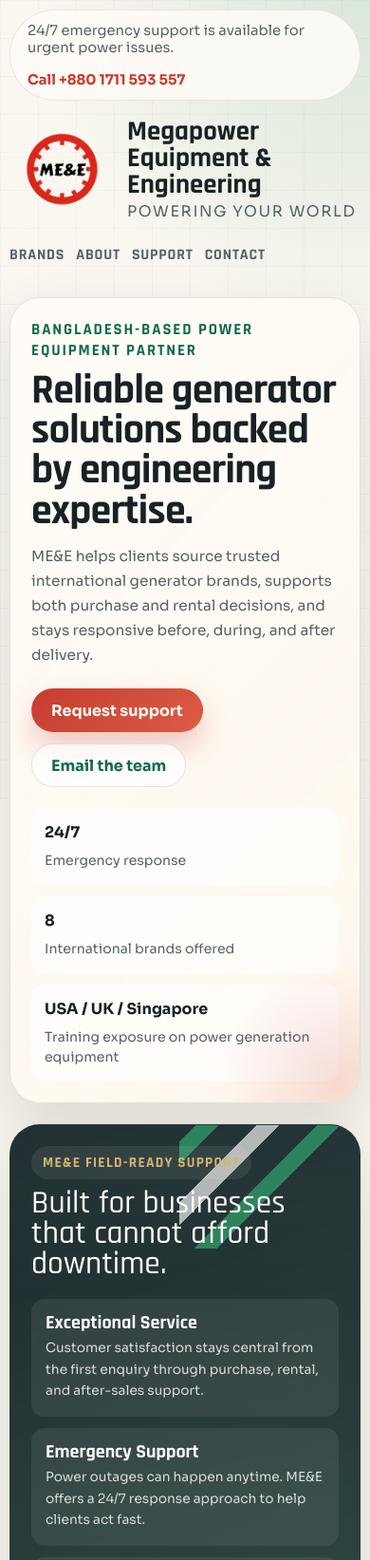
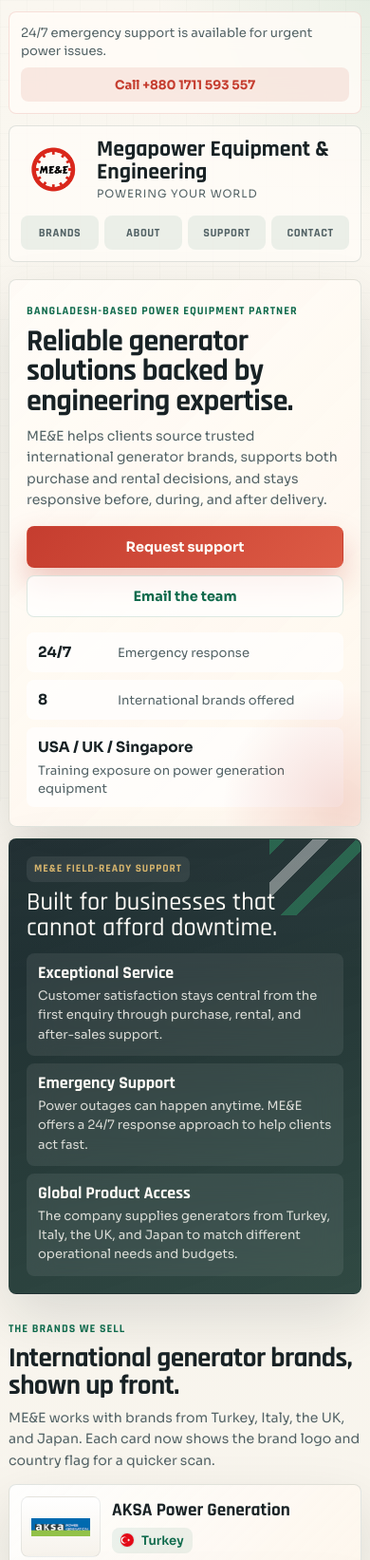
Before and after one commit to Nayab-23/me-e, a website: page index.html in a window 390 px wide. Shown: the top 1643 px of the page at 95% size. Drawn offline with Linux system fonts and the light colour scheme.

Commit message:
Improve mobile layout

```diff
--- a/styles.css
+++ b/styles.css
@@ -514,6 +514,10 @@
   font-weight: 700;
 }
 
+.owner-card .section-text + .section-text {
+  margin-top: 12px;
+}
+
 .owner-principle {
   margin-top: 18px;
 }
@@ -816,9 +820,20 @@
 }
 
 @media (max-width: 760px) {
+  body {
+    background:
+      radial-gradient(circle at top right, rgba(47, 149, 102, 0.10), transparent 14rem),
+      linear-gradient(180deg, #faf7f0 0%, var(--bg) 100%);
+  }
+
+  body::before {
+    background-size: 28px 28px;
+    opacity: 0.55;
+  }
+
   .page-shell {
-    width: min(100% - 20px, 1180px);
-    padding-top: 10px;
+    width: min(100% - 24px, 1180px);
+    padding: 12px 0 28px;
   }
 
   .topline,
@@ -833,6 +848,26 @@
     grid-template-columns: 1fr;
   }
 
+  .topline {
+    display: grid;
+    gap: 8px;
+    padding: 12px;
+    margin-bottom: 12px;
+    border-radius: 8px;
+    font-size: 0.82rem;
+    line-height: 1.45;
+  }
+
+  .topline a {
+    display: inline-flex;
+    align-items: center;
+    justify-content: center;
+    min-height: 36px;
+    padding: 0 12px;
+    border-radius: 8px;
+    background: rgba(197, 61, 47, 0.10);
+  }
+
   .topline,
   .site-header,
   .site-footer {
@@ -840,9 +875,62 @@
     align-items: flex-start;
   }
 
+  .site-header {
+    gap: 14px;
+    margin-bottom: 18px;
+    padding: 12px;
+    border: 1px solid var(--line);
+    border-radius: 8px;
+    background: rgba(255, 252, 247, 0.82);
+  }
+
+  .brand {
+    display: grid;
+    grid-template-columns: 68px minmax(0, 1fr);
+    gap: 12px;
+    width: 100%;
+  }
+
+  .brand-mark {
+    width: 68px;
+  }
+
+  .brand-text {
+    gap: 3px;
+    min-width: 0;
+  }
+
+  .brand-text strong {
+    font-size: 1.48rem;
+    line-height: 1;
+  }
+
+  .brand-text small {
+    font-size: 0.72rem;
+    line-height: 1.3;
+    letter-spacing: 0.08em;
+  }
+
   .site-nav {
-    flex-wrap: wrap;
+    display: grid;
+    grid-template-columns: repeat(4, minmax(0, 1fr));
+    gap: 6px;
+    width: 100%;
+  }
+
+  .site-nav a {
+    display: grid;
+    place-items: center;
+    min-height: 36px;
+    border-radius: 8px;
+    background: rgba(15, 106, 76, 0.08);
+    font-size: 0.78rem;
+    letter-spacing: 0.04em;
+  }
+
+  .hero {
     gap: 12px;
+    margin-bottom: 12px;
   }
 
   .hero-copy,
@@ -855,12 +943,81 @@
   .contact-panel,
   .contact-card,
   .showcase-shell {
-    padding: 22px;
+    padding: 16px;
+    border-radius: 8px;
+  }
+
+  .hero-copy {
+    padding: 20px 18px;
+  }
+
+  .eyebrow {
+    margin-bottom: 8px;
+    font-size: 0.76rem;
+    line-height: 1.3;
+    letter-spacing: 0.08em;
   }
 
   .hero h1 {
     max-width: 100%;
-    font-size: 2.75rem;
+    margin-bottom: 10px;
+    font-size: 2.18rem;
+    line-height: 0.98;
+  }
+
+  .hero-text,
+  .section-text,
+  .service-card p,
+  .contact-card p,
+  .timeline-card p,
+  .quote-card p,
+  .profile-card figcaption,
+  .owner-intro {
+    font-size: 0.88rem;
+    line-height: 1.6;
+  }
+
+  .hero-actions {
+    display: grid;
+    gap: 8px;
+    margin: 16px 0;
+  }
+
+  .button {
+    width: 100%;
+    min-height: 44px;
+    padding: 0 14px;
+    border-radius: 8px;
+    font-size: 0.9rem;
+  }
+
+  .hero-facts {
+    grid-template-columns: 1fr;
+    gap: 8px;
+  }
+
+  .hero-facts li {
+    display: grid;
+    grid-template-columns: minmax(74px, max-content) minmax(0, 1fr);
+    align-items: center;
+    gap: 10px;
+    padding: 10px 12px;
+    border-radius: 8px;
+    font-size: 0.82rem;
+    line-height: 1.45;
+  }
+
+  .hero-facts strong {
+    margin-bottom: 0;
+    font-size: 0.95rem;
+  }
+
+  .hero-facts li:last-child {
+    display: block;
+  }
+
+  .hero-facts li:last-child strong {
+    margin-bottom: 4px;
   }
 
   .hero-panel-header p,
@@ -868,48 +1025,237 @@
     max-width: 100%;
   }
 
-  .hero-facts {
-    grid-template-columns: 1fr;
+  .hero-panel {
+    padding: 18px;
+  }
+
+  .hero-panel::before {
+    top: -92px;
+    right: -76px;
+    opacity: 0.55;
+    transform: scale(0.72);
+  }
+
+  .hero-panel-header {
+    margin-bottom: 14px;
+  }
+
+  .hero-panel-header span {
+    margin-bottom: 8px;
+    padding: 6px 8px;
+    border-radius: 8px;
+    font-size: 0.72rem;
+    line-height: 1.3;
+  }
+
+  .hero-panel-header p {
+    font-size: 1.65rem;
+    line-height: 1;
+  }
+
+  .hero-panel-grid {
+    gap: 8px;
+  }
+
+  .feature-card {
+    padding: 12px;
+    border-radius: 8px;
+  }
+
+  .feature-card h2 {
+    margin-bottom: 5px;
+    font-size: 1.12rem;
+  }
+
+  .feature-card p {
+    font-size: 0.82rem;
+    line-height: 1.55;
+  }
+
+  .section {
+    margin-top: 24px;
+  }
+
+  .section-heading {
+    margin-bottom: 14px;
+  }
+
+  .section-heading h2 {
+    margin-bottom: 8px;
+    font-size: 2rem;
+    line-height: 1;
   }
 
   .brand-logo-shell {
-    min-height: 96px;
+    min-height: 64px;
+    padding: 10px;
+    border-radius: 8px;
   }
 
-  .brand {
-    gap: 14px;
+  .brands-grid,
+  .timeline,
+  .contact-grid {
+    gap: 10px;
   }
 
-  .brand-mark {
-    width: 110px;
+  .brand-card {
+    display: grid;
+    grid-template-columns: 94px minmax(0, 1fr);
+    align-items: center;
+    gap: 12px;
+    padding: 12px;
   }
 
-  .brand-text {
-    gap: 3px;
+  .brand-logo {
+    max-width: 100px;
+    max-height: 42px;
   }
 
-  .brand-text strong {
-    font-size: 1.8rem;
+  .brand-meta {
+    gap: 8px;
   }
 
-  .brand-text small {
-    font-size: 1rem;
+  .brand-card h3 {
+    font-size: 1.2rem;
+    line-height: 1.05;
+  }
+
+  .brand-origin {
+    padding: 5px 9px;
+    border-radius: 8px;
+    font-size: 0.82rem;
+  }
+
+  .flag-icon {
+    width: 14px;
+    height: 14px;
   }
 
   .showcase-toolbar {
+    gap: 10px;
+    margin-bottom: 12px;
     flex-direction: column;
     align-items: flex-start;
   }
 
+  .showcase-note {
+    font-size: 0.76rem;
+    line-height: 1.3;
+  }
+
+  .showcase-controls {
+    display: grid;
+    grid-template-columns: repeat(2, minmax(0, 1fr));
+    gap: 8px;
+    width: 100%;
+  }
+
+  .showcase-button {
+    width: 100%;
+    min-height: 38px;
+    border-radius: 8px;
+    font-size: 0.82rem;
+  }
+
+  .showcase-track {
+    gap: 12px;
+  }
+
   .showcase-slide {
     min-width: 100%;
+    border-radius: 8px;
   }
 
   .showcase-slide img {
-    height: 220px;
+    height: 170px;
+  }
+
+  .showcase-card-body {
+    gap: 8px;
+    padding: 14px;
+  }
+
+  .showcase-brand {
+    font-size: 0.78rem;
+    line-height: 1.25;
   }
 
   .showcase-card-body h3 {
-    font-size: 1.55rem;
+    font-size: 1.35rem;
+    line-height: 1;
+  }
+
+  .showcase-card-body p:last-child {
+    font-size: 0.86rem;
+    line-height: 1.55;
+  }
+
+  .owner-card {
+    padding: 18px;
+    border-radius: 8px;
+  }
+
+  .owner-label {
+    padding: 6px 8px;
+    border-radius: 8px;
+    font-size: 0.76rem;
+  }
+
+  .owner-name {
+    margin-bottom: 10px;
+    font-size: 2rem;
+    line-height: 1;
+  }
+
+  .quote-card,
+  .timeline-card,
+  .contact-card {
+    padding: 14px;
+  }
+
+  .timeline-card h3,
+  .contact-card h3 {
+    font-size: 1.22rem;
+  }
+
+  .contact-section {
+    margin-top: 26px;
+  }
+
+  .contact-card p,
+  .contact-card a {
+    overflow-wrap: anywhere;
+  }
+
+  .site-footer {
+    gap: 6px;
+    padding: 18px 0 0;
+    font-size: 0.82rem;
   }
 }
+
+@media (max-width: 420px) {
+  .page-shell {
+    width: min(100% - 18px, 1180px);
+  }
+
+  .hero h1 {
+    font-size: 2rem;
+  }
+
+  .section-heading h2 {
+    font-size: 1.82rem;
+  }
+
+  .brand-card {
+    grid-template-columns: 84px minmax(0, 1fr);
+  }
+
+  .brand-logo {
+    max-width: 88px;
+  }
+
+  .owner-name {
+    font-size: 1.82rem;
+  }
+}
```
